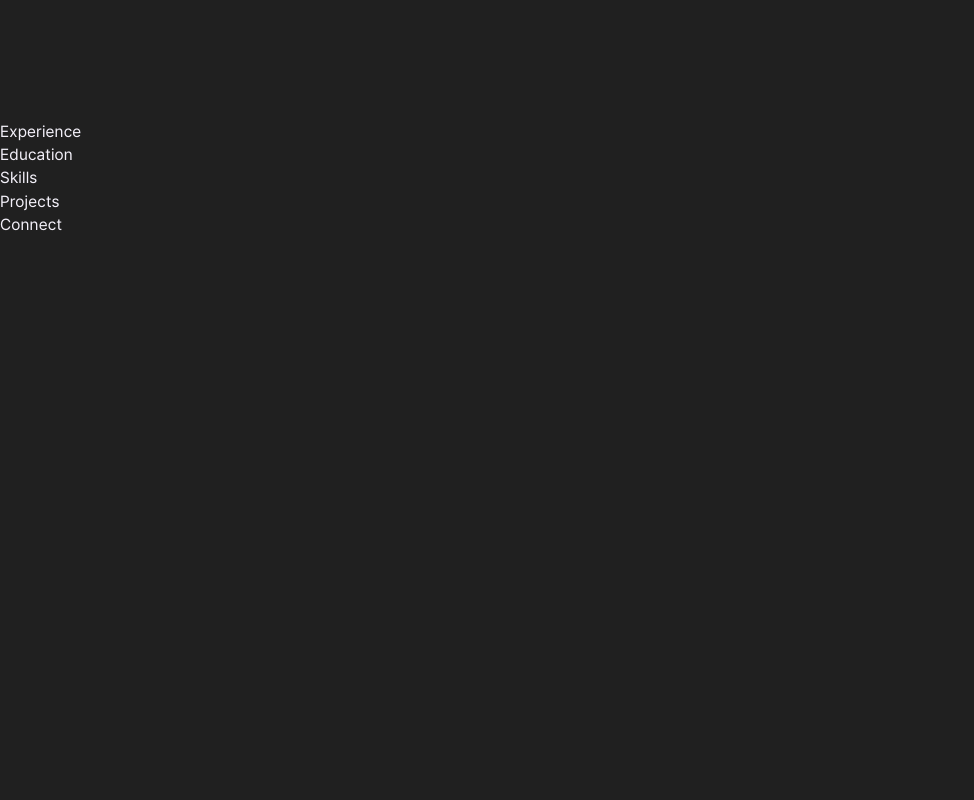
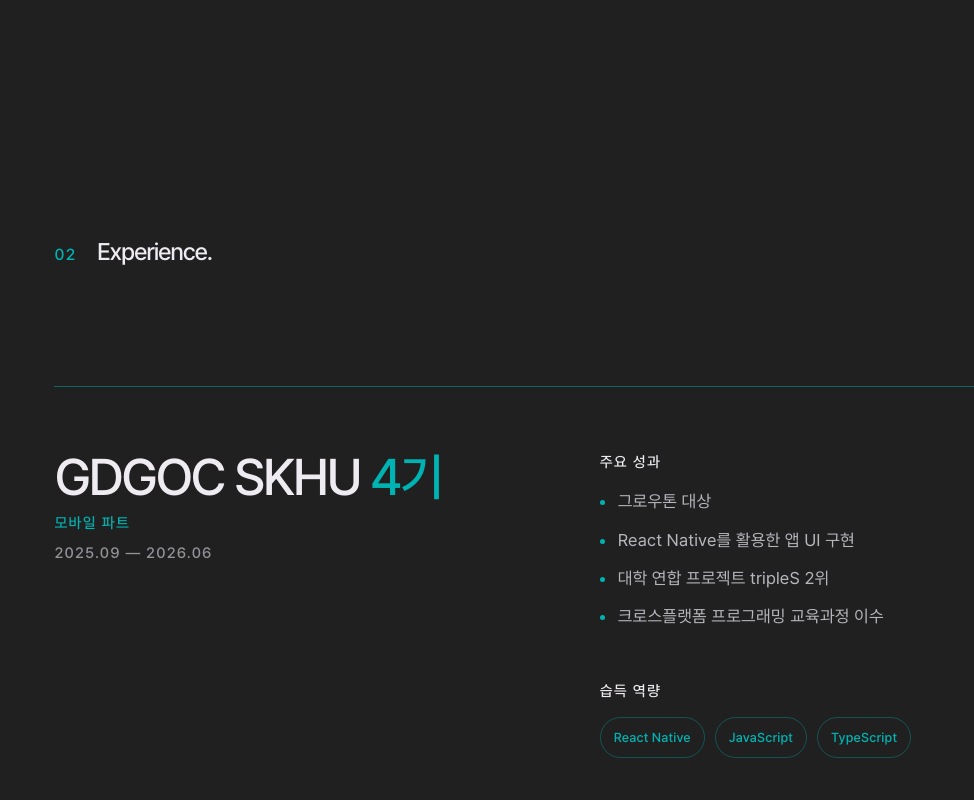
Before and after one commit to ujini7833-droid/yujin-portfolio, a React (Vite) app: page / in a window 1280 px wide. Shown: the part 1480-2280 px from the top of the page, without its empty margins (0-974 px from the left). Before the commit the page ends 1716 px from the top, so only its background shows below. Built offline with nearby package versions, Linux system fonts and the light colour scheme.

Commit message:
feat: Experience 초안 (#9)

```diff
--- /dev/null
+++ b/src/components/Experience.css
@@ -0,0 +1,152 @@
+.experience {
+  width: 100%;
+  min-height: 100vh;
+  padding: 120px 4.25% 100px;
+  background: #202020;
+  color: #eeebf1;
+  font-family: 'Pretendard-Regular', sans-serif;
+}
+
+.experience-inner {
+  max-width: 1400px;
+  margin: 0 auto;
+}
+
+.experience-header {
+  display: flex;
+  align-items: baseline;
+  gap: 20px;
+  margin-bottom: 120px;
+}
+
+.experience-number {
+  margin: 0;
+  color: #00b3b3;
+  font-family: 'Pretendard-Medium', sans-serif;
+  font-size: 16px;
+  letter-spacing: 0.1em;
+}
+
+.experience-header h2 {
+  margin: 0;
+  font-family: 'Pretendard-Medium', sans-serif;
+  font-size: clamp(20px, 4vw, 24px);
+  font-weight: 400;
+  letter-spacing: -0.05em;
+}
+
+.experience-header h2 span,
+.experience-group h4 {
+  color: #eeebf1;
+}
+
+.experience-role {
+  color: #00b3b3;
+}
+
+.experience-card {
+  display: grid;
+  grid-template-columns: minmax(260px, 0.8fr) minmax(0, 1.2fr);
+  gap: clamp(64px, 10vw, 160px);
+  padding: clamp(32px, 5vw, 64px) 0;
+  border-top: 1px solid rgba(0, 179, 179, 0.45);
+  border-bottom: 1px solid rgba(243, 240, 249, 0.18);
+}
+
+.experience-role,
+.experience-period,
+.experience-group h4 {
+  margin: 0;
+  font-family: 'Pretendard-Medium', sans-serif;
+  font-size: 15px;
+  letter-spacing: 0.08em;
+}
+
+.experience-summary h3 {
+  margin: 14px 0 24px;
+  font-family: 'Pretendard-Medium', sans-serif;
+  font-size: clamp(32px, 4vw, 52px);
+  font-weight: 400;
+  letter-spacing: -0.05em;
+}
+
+.experience-summary h3 span {
+  color: #00b3b3;
+  margin-top: 10px;
+}
+
+.experience-period {
+  color: rgba(243, 240, 249, 0.55);
+  margin-top: 6px;
+}
+
+.experience-details {
+  display: grid;
+  gap: 50px;
+}
+
+.experience-group h4 {
+  margin-bottom: 14px;
+}
+
+.experience-group ul {
+  display: grid;
+  gap: 12px;
+  margin: 0;
+  padding: 0;
+  list-style: none;
+}
+
+.experience-group li {
+  position: relative;
+  padding-left: 18px;
+  color: rgba(243, 240, 249, 0.72);
+  font-size: 17px;
+  line-height: 1.55;
+}
+
+.experience-group li::before {
+  content: '';
+  position: absolute;
+  top: 0.7em;
+  left: 0;
+  width: 5px;
+  height: 5px;
+  border-radius: 50%;
+  background: #00b3b3;
+}
+
+.experience-skills {
+  display: flex;
+  flex-wrap: wrap;
+  gap: 10px;
+}
+
+.experience-skills span {
+  padding: 8px 13px;
+  border: 1px solid rgba(0, 179, 179, 0.35);
+  border-radius: 100px;
+  color: #00b3b3;
+  font-family: 'Pretendard-Medium', sans-serif;
+  font-size: 13px;
+}
+
+@media (max-width: 768px) {
+  .experience {
+    min-height: auto;
+    padding: 100px 7% 80px;
+  }
+
+  .experience-header {
+    margin-bottom: 70px;
+  }
+
+  .experience-card {
+    grid-template-columns: 1fr;
+    gap: 52px;
+  }
+
+  .experience-group li {
+    font-size: 15px;
+  }
+}
--- a/src/components/Experience.jsx
+++ b/src/components/Experience.jsx
@@ -1,5 +1,53 @@
-const Experience = () => {
-    return <section id="experience">Experience</section>
+import './Experience.css'
+
+function Experience() {
+    const achievements = [
+        '그로우톤 대상',
+        'React Native를 활용한 앱 UI 구현',
+        '대학 연합 프로젝트 tripleS 2위',
+        '크로스플랫폼 프로그래밍 교육과정 이수',
+    ]
+
+    const skills = ['React Native', 'JavaScript', 'TypeScript']
+
+    return (
+        <section id="experience" className="experience">
+            <div className="experience-inner">
+                <header className="experience-header">
+                    <p className="experience-number">02</p>
+                    <h2>Experience<span>.</span></h2>
+                </header>
+
+                <article className="experience-card">
+                    <div className="experience-summary">
+                        <h3>GDGOC SKHU <span>4기</span></h3>
+                        <p className="experience-role">모바일 파트</p>
+                        <p className="experience-period">2025.09 — 2026.06</p>
+                    </div>
+
+                    <div className="experience-details">
+                        <section className="experience-group">
+                            <h4>주요 성과</h4>
+                            <ul>
+                                {achievements.map((achievement) => (
+                                    <li key={achievement}>{achievement}</li>
+                                ))}
+                            </ul>
+                        </section>
+
+                        <section className="experience-group">
+                            <h4>습득 역량</h4>
+                            <div className="experience-skills">
+                                {skills.map((skill) => (
+                                    <span key={skill}>{skill}</span>
+                                ))}
+                            </div>
+                        </section>
+                    </div>
+                </article>
+            </div>
+        </section>
+    )
 }
 
-export default Experience;
+export default Experience
```
